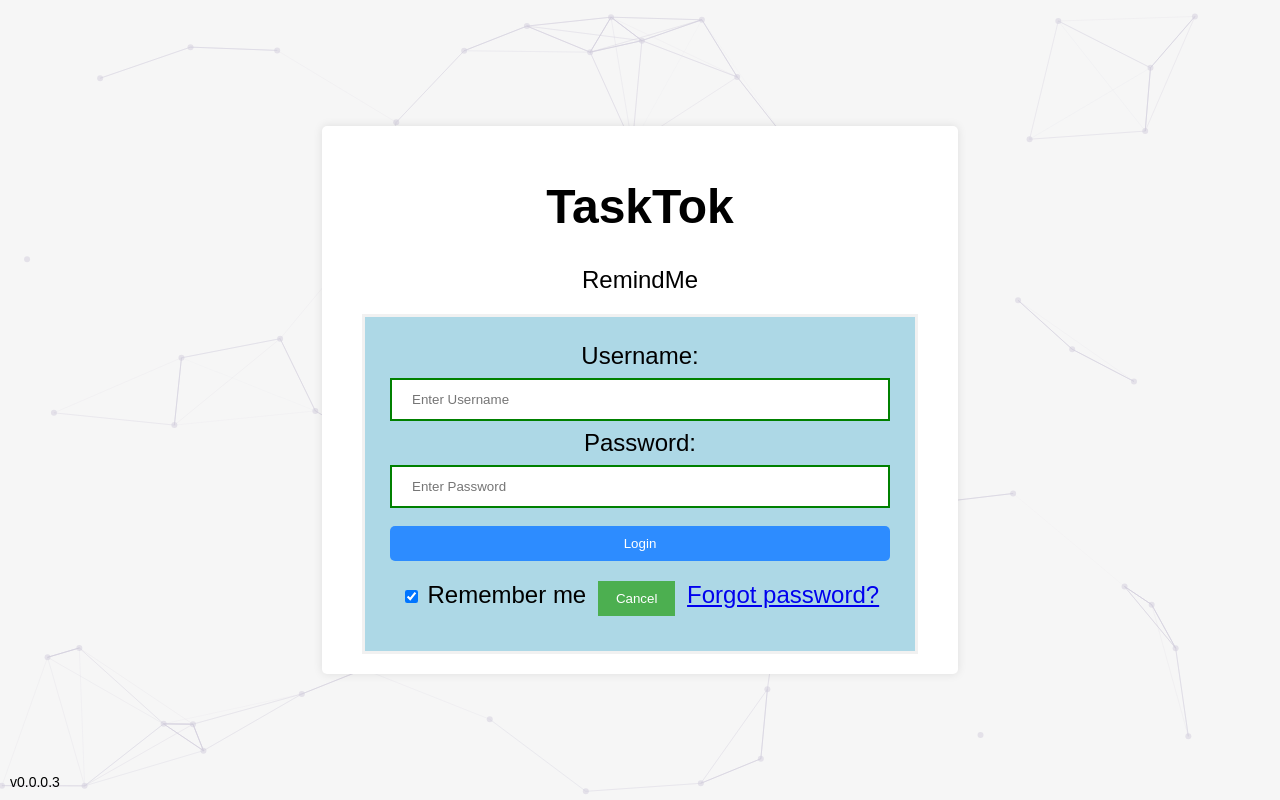
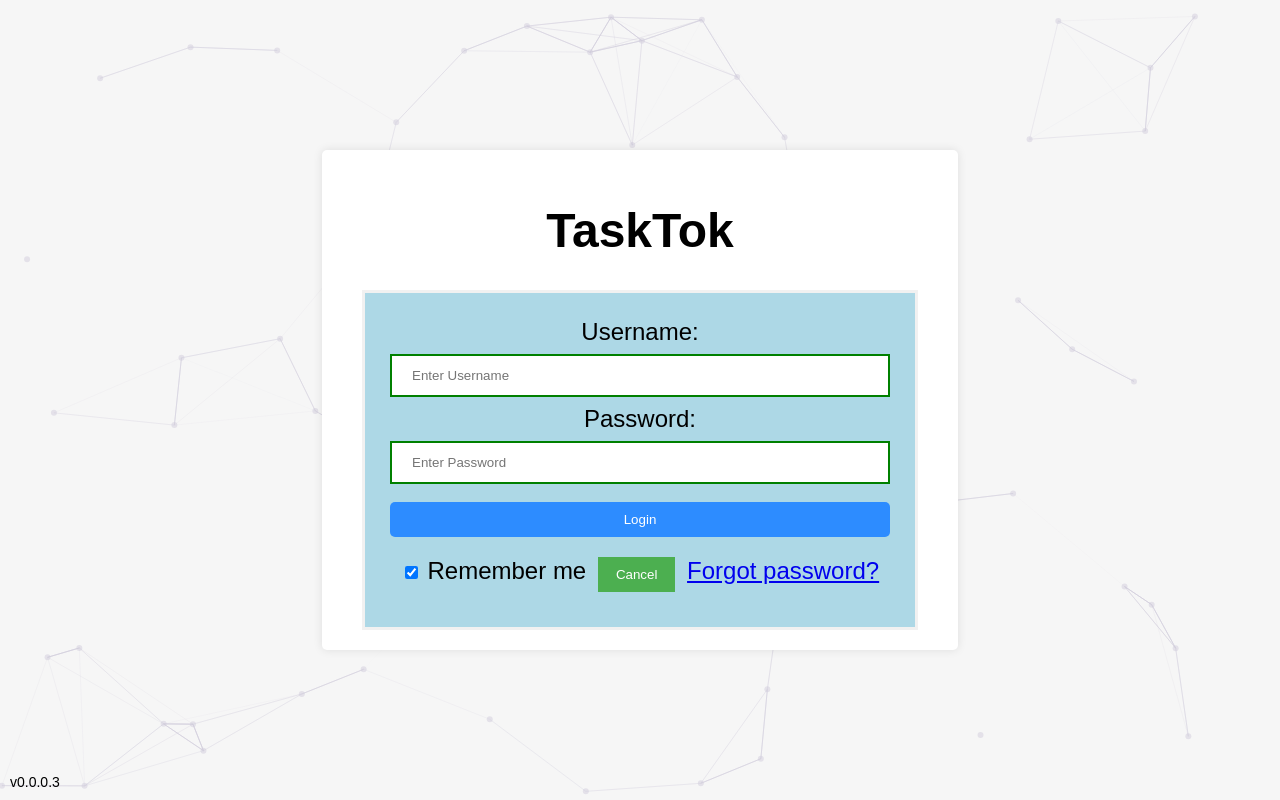
Before and after one commit to Good-Enough-Incorporated/TaskTok, a Flask app: page / in a window 1280 px wide. Run offline with Flask 3, Linux system fonts and the light colour scheme.

Commit message:
Update NewMainPage.html

```diff
--- a/templates/NewMainPage.html
+++ b/templates/NewMainPage.html
@@ -56,8 +56,6 @@ button:hover {
 <body class="landing-page">
 <div class="center-box">
 	<center> <h1> TaskTok </h1> </center>
-<div class="title">RemindMe</div>
-
 <form>
 </form>
 	<form action="/" method="post">
```
